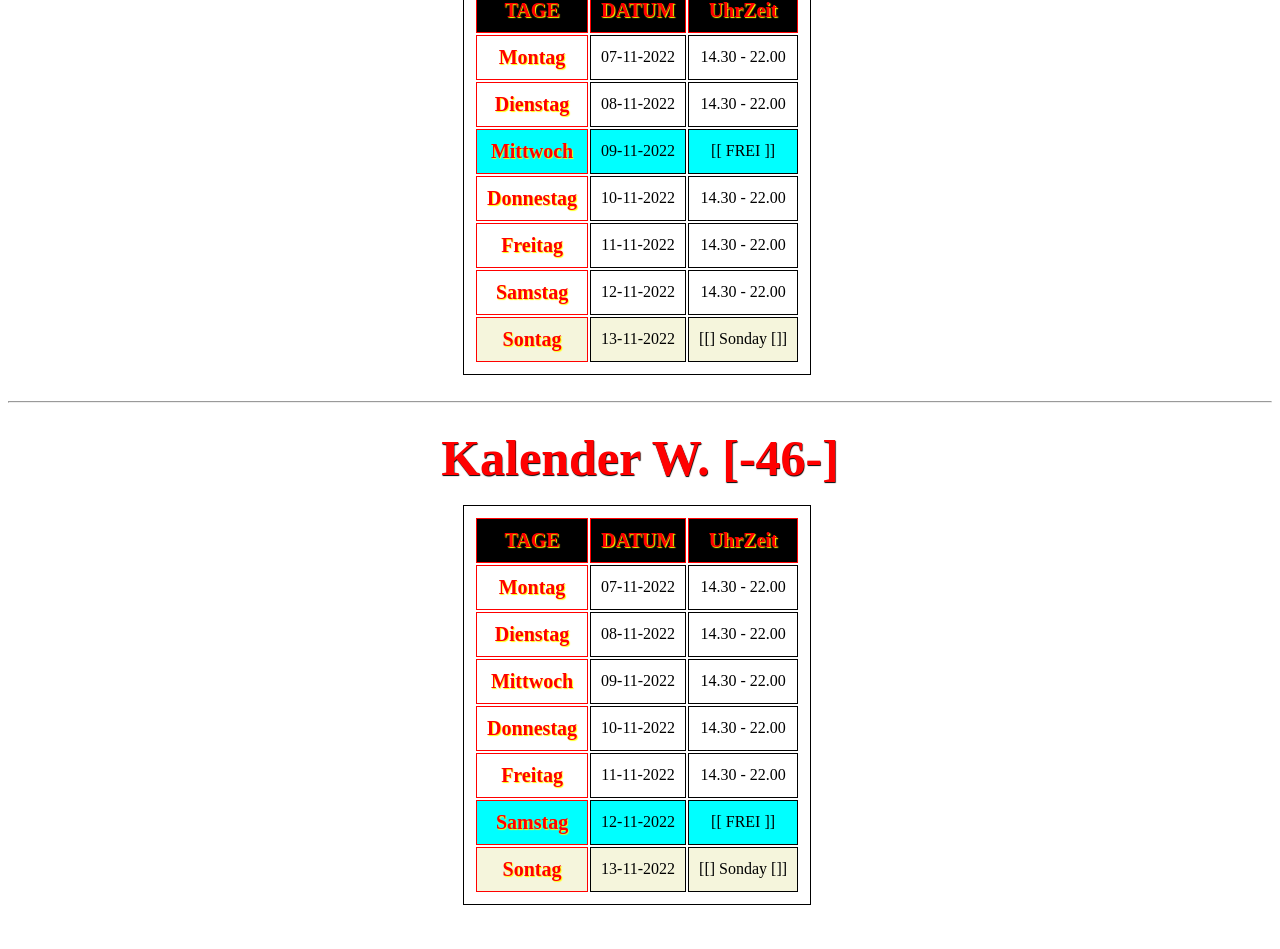
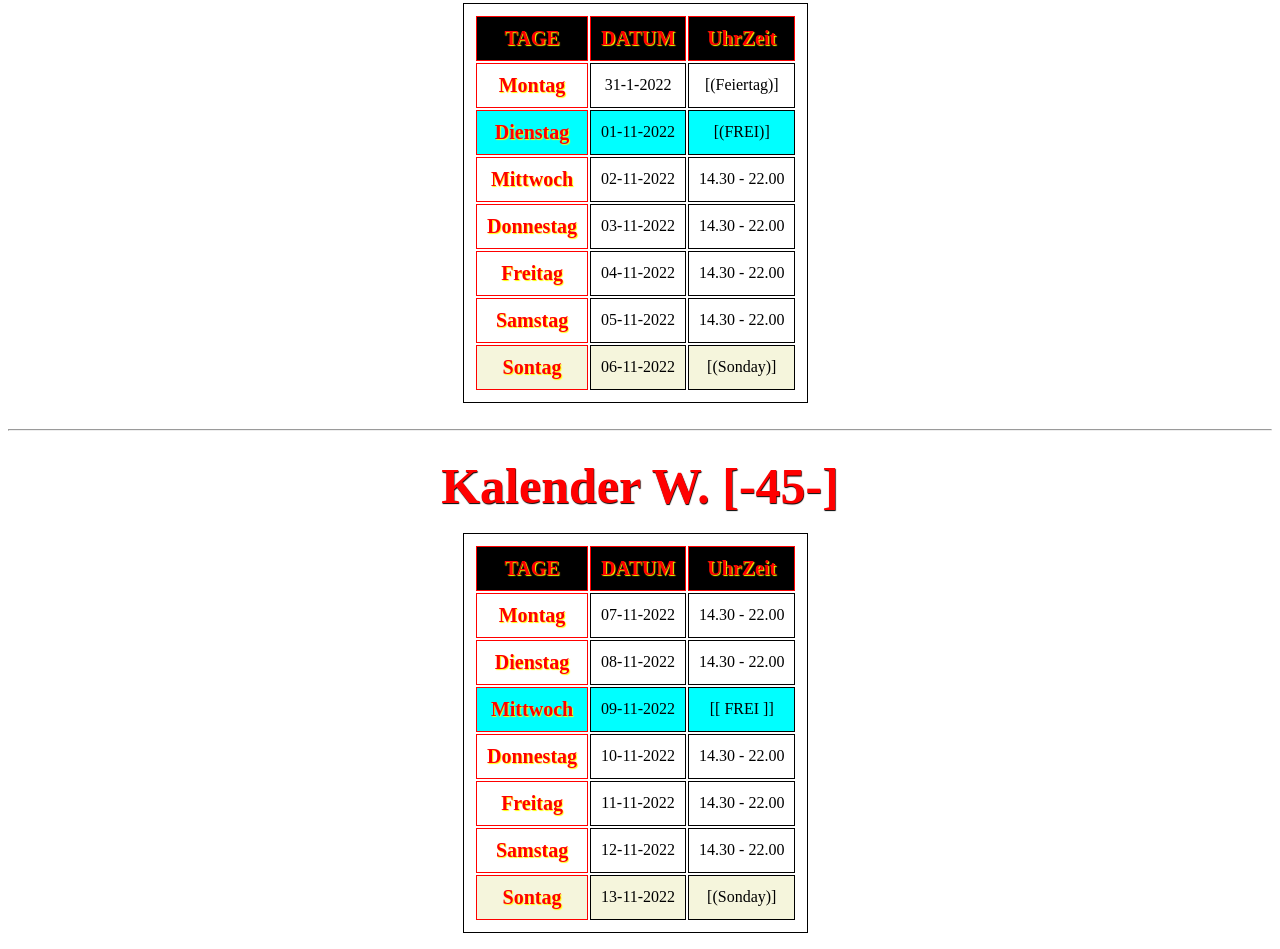
Before and after one commit to mscode49/amz, a plain HTML site: page index.html in a window 1280 px wide. Shown: the part 404-1353 px from the top of the page. Before the commit the page ends 1317 px from the top, so only its background shows below. Drawn offline with Linux system fonts and the light colour scheme.

Commit message:
Update index.html
deburg + update

```diff
--- a/index.html
+++ b/index.html
@@ -7,14 +7,17 @@
 	<link rel="stylesheet" type="text/css" href="src/scss/shome.css">
 	<script src="lib/jquery/jquery.min.js"></script>
 	<script src="src/smjs/home_qry.js"></script>
-	<title>M.SYLLA</title>
+	<title>FREELANCER-SYLLA</title>
 </head>
 <body>
-	<h1 id="titr-h1"> MOUSTAPHA <br>ARBEIT_PLANUNG </h1>
+	<img src="ms-double.jpg">
+	<h1 id="titr-h1">
+		MOUSTAPHA <br>ARBEIT_PLANUNG
+	</h1>
 
 	<div id="btn_all">
 		<ul>
-			<li class="btn0"><a href="src/page/verlauft.html"> VERLAUFT-Tage</a></li>
+			<li class="btn0"><a href="/src/page/verlauft.html"> VERLAUFT-Tage</a></li>
 			<li class="btn1"><a href="">ZEIT-BERECHNUNG</a></li>
 			<li class="btn2"><a href="">BESCHÄFTIGUNG  </a></li>
 			<li class="btn3"><a href="">ARBEIT-PLAN    </a></li>
@@ -23,6 +26,58 @@
 		</ul>
 	</div>
     <br><br>
+
+<b class="b0"> Kalender W. [-44-] </b>
+    <br><br>
+
+		<div>
+			<table>
+				<tr>
+					<th class="th1">TAGE</th>
+					<th class="th1">DATUM</th>
+					<th class="th1">UhrZeit</th>
+				</tr>
+				<tr>
+					<th>Montag</th>
+					<td>31-1-2022</td>
+					<td>[(Feiertag)]</td>
+				</tr>
+				<tr class="frei">
+					<th>Dienstag</th>
+					<td class="frei">01-11-2022</td>
+					<td class="frei">[(FREI)]</td>
+				</tr>
+				<tr>
+					<th>Mittwoch</th>
+					<td>02-11-2022</td>
+					<td>14.30 - 22.00</td>
+				</tr>
+				<tr>
+					<th>Donnestag</th>
+					<td>03-11-2022</td>
+					<td>14.30 - 22.00</td>
+				</tr>
+				<tr>
+					<th>Freitag</th>
+					<td>04-11-2022</td>
+					<td>14.30 - 22.00</td>
+				</tr>
+				<tr>
+					<th>Samstag</th>
+					<td>05-11-2022</td>
+					<td>14.30 - 22.00</td>
+				</tr>
+				<tr class="son">
+					<th>Sontag</th>
+					<td>06-11-2022</td>
+					<td>[(Sonday)]</td>
+				</tr>
+			</table>
+		</div>
+        <br>
+        <hr>
+    <br>
+<!-- +++++++++++++++++++++++++++++++++++++++++++++++++++++++++++++++++++++++++++++ -->
     <b class="b0"> Kalender W. [-45-] </b>
     <br><br>
 
@@ -44,9 +99,9 @@
 					<td>14.30 - 22.00</td>
 				</tr>
 				<tr class="frei">
-					<th>Mittwoch</th>
-					<td>09-11-2022</td>
-					<td>[[ FREI ]]</td>
+					<th class="frei">Mittwoch</th>
+					<td class="frei">09-11-2022</td>
+					<td class="frei">[[ FREI ]]</td>
 				</tr>
 				<tr>
 					<th>Donnestag</th>
@@ -66,13 +121,14 @@
 				<tr class="son">
 					<th>Sontag</th>
 					<td>13-11-2022</td>
-					<td>[[] Sonday []]</td>
+					<td>[(Sonday)]</td>
 				</tr>
 			</table>
 		</div>
         <br>
         <hr>
     <br>
+<!-- +++++++++++++++++++++++++++++++++++++++++++++++++++++++++++++++++++++++++++++ -->
     <b class="b0"> Kalender W. [-46-] </b>
     <br><br>
 		<div>
@@ -84,38 +140,38 @@
 				</tr>
 				<tr>
 					<th>Montag</th>
-					<td>07-11-2022</td>
+					<td>14-11-2022</td>
 					<td>14.30 - 22.00</td>
 				</tr>
 				<tr>
 					<th>Dienstag</th>
-					<td>08-11-2022</td>
+					<td>15-11-2022</td>
 					<td>14.30 - 22.00</td>
 				</tr>
 				<tr>
 					<th>Mittwoch</th>
-					<td>09-11-2022</td>
+					<td>16-11-2022</td>
 					<td>14.30 - 22.00</td>
 				</tr>
 				<tr>
 					<th>Donnestag</th>
-					<td>10-11-2022</td>
+					<td>17-11-2022</td>
 					<td>14.30 - 22.00</td>
 				</tr>
 				<tr>
 					<th>Freitag</th>
-					<td>11-11-2022</td>
+					<td>18-11-2022</td>
 					<td>14.30 - 22.00</td>
 				</tr>
 				<tr class="frei">
-					<th>Samstag</th>
-					<td>12-11-2022</td>
-					<td>[[ FREI ]]</td>
+					<th class="frei">Samstag</th>
+					<td class="frei">19-11-2022</td>
+					<td class="frei">[[ FREI ]]</td>
 				</tr>
 				<tr class="son">
 					<th>Sontag</th>
 					<td>13-11-2022</td>
-					<td>[[] Sonday []]</td>
+					<td>[(Sonday)]</td>
 				</tr>
 			</table>
 		</div>
```
